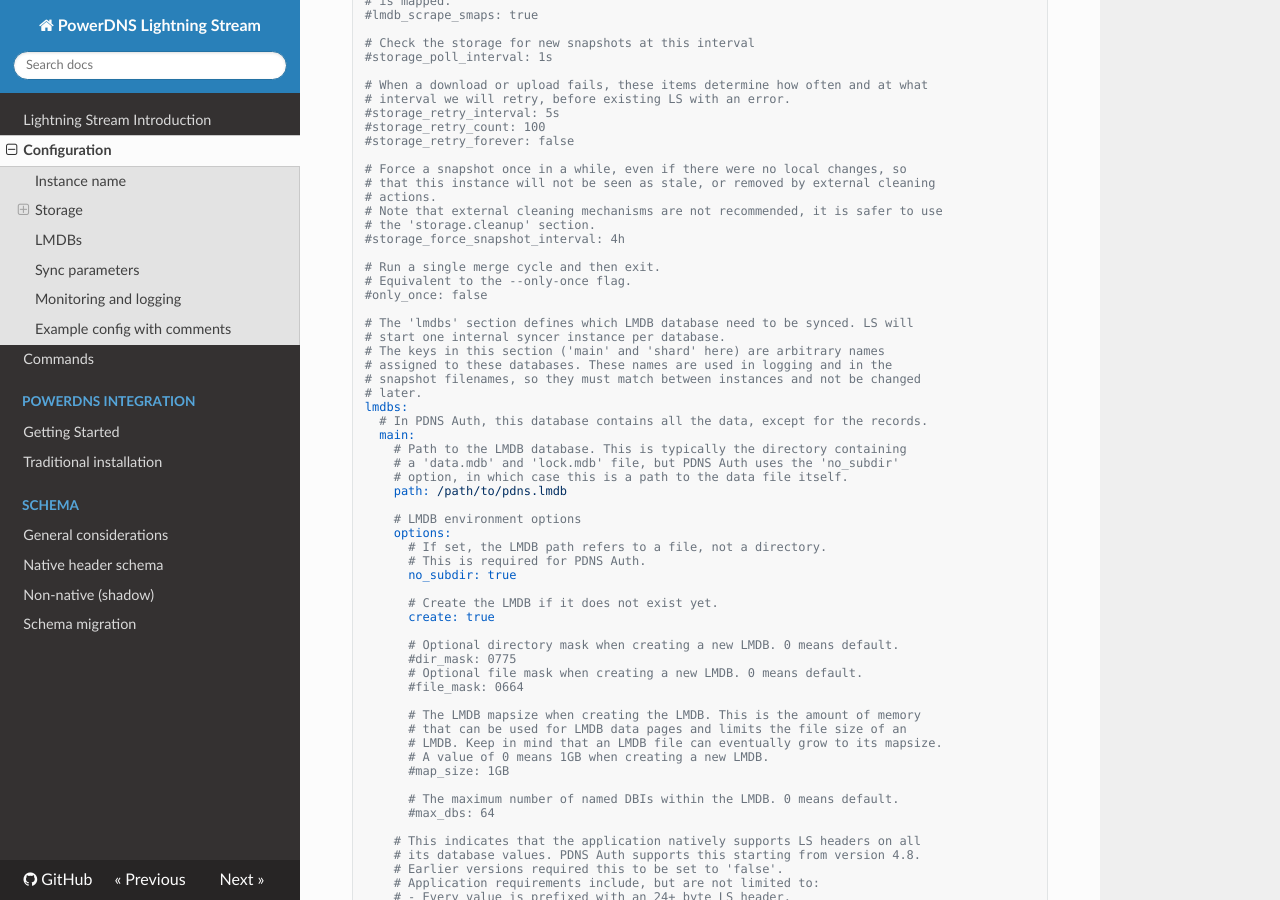
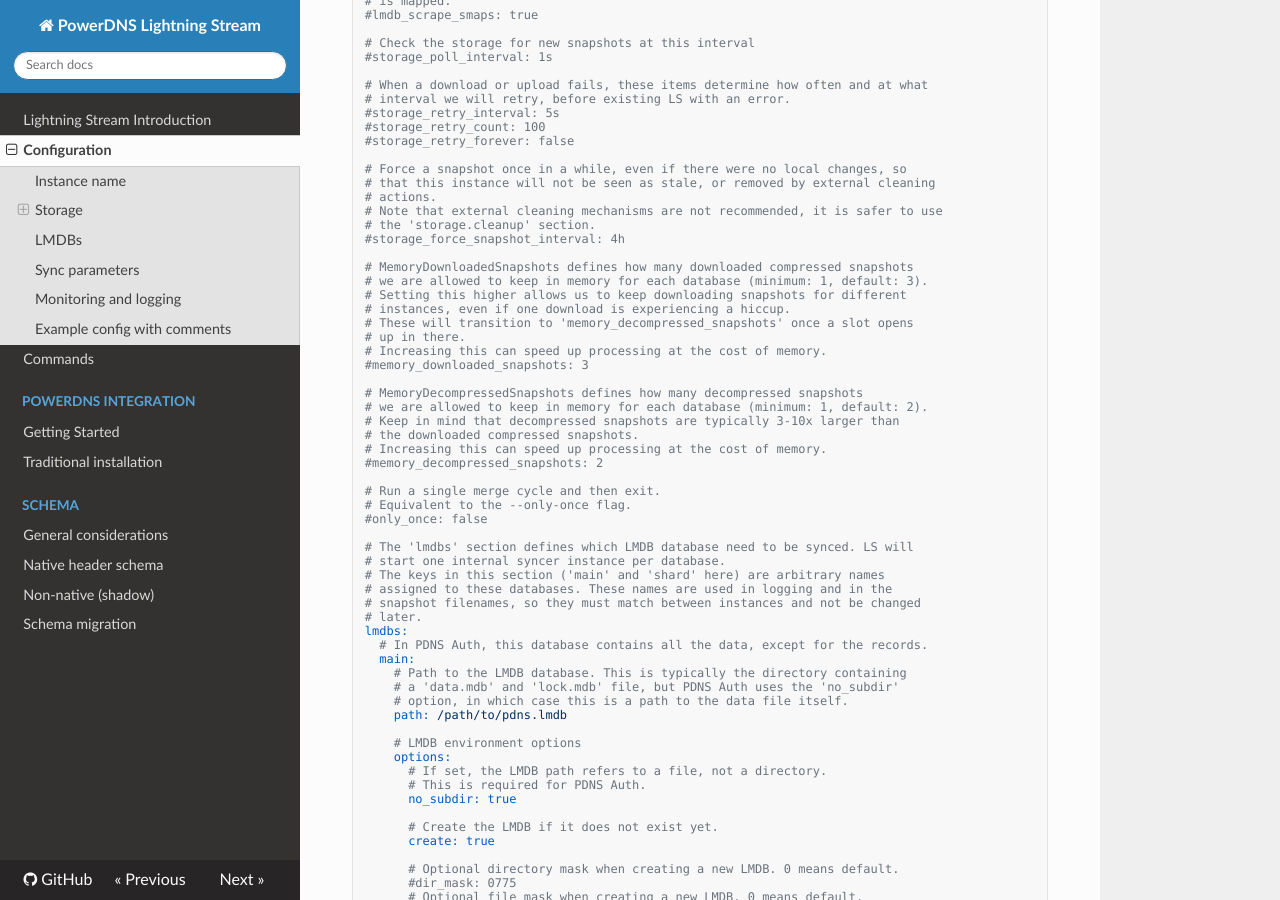
Before and after one commit to PowerDNS/lightningstream, an MkDocs documentation site: the page built from docs/configuration.md, in a window 1280 px wide and 900 px high, scrolled down 4895 px. Built offline with MkDocs 1.6.1, drawn with Linux system fonts in a browser that asks for light colours; nearby versions of some CDN libraries.

Commit message:
Update docs for 0.4.0

```diff
--- a/docs/configuration.md
+++ b/docs/configuration.md
@@ -256,6 +256,22 @@ lmdb_log_stats_interval: 5m
 # the 'storage.cleanup' section.
 #storage_force_snapshot_interval: 4h
 
+# MemoryDownloadedSnapshots defines how many downloaded compressed snapshots
+# we are allowed to keep in memory for each database (minimum: 1, default: 3).
+# Setting this higher allows us to keep downloading snapshots for different
+# instances, even if one download is experiencing a hiccup.
+# These will transition to 'memory_decompressed_snapshots' once a slot opens
+# up in there.
+# Increasing this can speed up processing at the cost of memory.
+#memory_downloaded_snapshots: 3
+
+# MemoryDecompressedSnapshots defines how many decompressed snapshots
+# we are allowed to keep in memory for each database (minimum: 1, default: 2).
+# Keep in mind that decompressed snapshots are typically 3-10x larger than
+# the downloaded compressed snapshots.
+# Increasing this can speed up processing at the cost of memory.
+#memory_decompressed_snapshots: 2
+
 # Run a single merge cycle and then exit.
 # Equivalent to the --only-once flag.
 #only_once: false
```
Also changed, not shown: docs/commands.md (+25 -1 lines).
